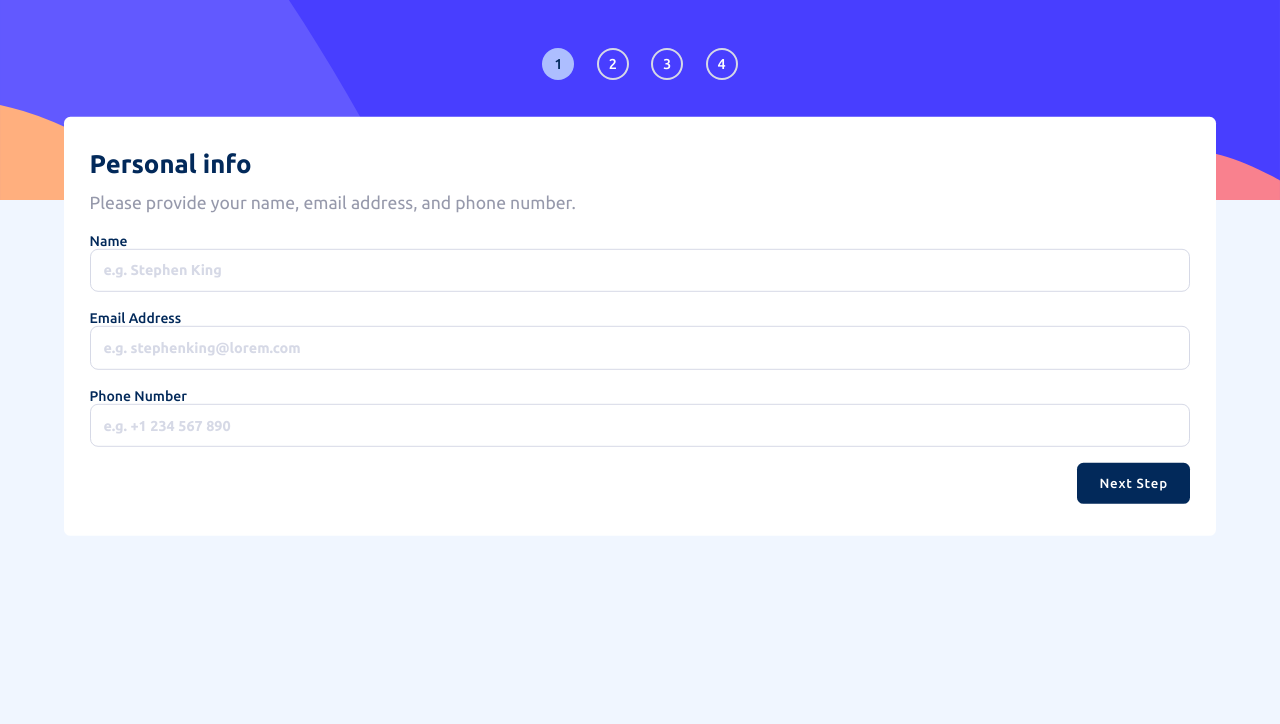
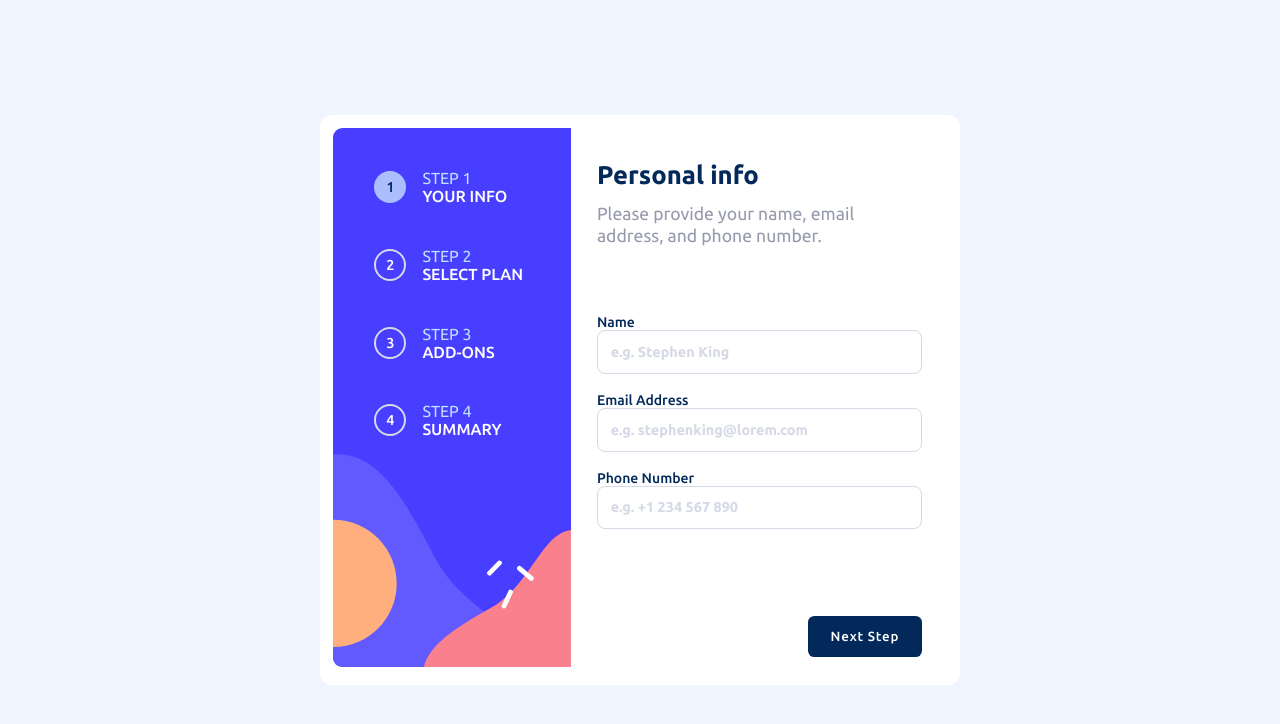
Before and after one commit to akash6205/MULTI-STEP-FORM, a plain HTML site: page index.html in a window 1280 px wide. Drawn offline with Linux system fonts and the light colour scheme.

Commit message:
step-1 desktop  design complete

```diff
--- a/index.html
+++ b/index.html
@@ -10,25 +10,33 @@
 <body>
     <div class="comtainer">
         <div class="steps">
+            <div class="step-wrapper">
                 <span class="step active">1</span>
-            <div>
-                <p>step 1</p>
+                <div class="test">
+                    <p >step 1</p>
                     <p>YOUR INFO</p>
                 </div>
+            </div>
+            <div class="step-wrapper">
                 <span class="step">2</span>
                 <div>
                     <p>step 2</p>
                     <p>SELECT PLAN</p>
                 </div>
+            </div>
+            <div class="step-wrapper">
                 <span class="step">3</span>
                 <div>
                     <p>step 3</p>
                     <p>ADD-ONS</p>
                 </div>
+            </div>
+            <div class="step-wrapper">
                 <span class="step">4</span>
                 <div>
                     <p>step 4</p>
                     <p>SUMMARY</p>
+                </div>
             </div>
         </div>
         <div class="info">
--- a/sass/main.scss
+++ b/sass/main.scss
@@ -150,3 +150,67 @@ body{
         }
     }
 }
+
+@media (min-width:1020px){
+    body{
+        display: grid;
+        place-content: center;
+    }
+    .comtainer{
+        display: flex;
+        background-color: white;
+        padding: .8rem;
+        border-radius: 12px;
+        height: 570px;
+        position: absolute;
+        top: 50%;
+        left: 50%;
+        transform: translate(-50%, -50%);
+
+        .steps{
+            background-image: url(/assets/images/bg-sidebar-desktop.svg);
+            background-size: 260px;
+            height: 100%;
+            flex-direction: column;
+            width: 60%;
+            justify-content: flex-start;
+            padding-top:1rem;
+
+
+            & .step-wrapper{
+                display: flex;
+                align-items: center;
+                gap: 1rem;
+                padding: .6rem;
+                transform: translate(2rem, 1rem);
+
+                & div{
+                    display: block;
+                    color: var(--clr-Neutral-100);
+
+                    & p:first-child{
+                        text-transform: uppercase;
+                        color: var(--clr-primary-blue-100);
+                    }
+                    & p:last-child{
+                       font-weight:500 ;
+                    }
+                }
+            }
+            & .step{
+                margin-top:0;
+            }
+        }
+        .info{
+            transform: translateY(0);
+
+            & .action{
+                height: 95%;
+
+                & #form{
+                    margin-top: 4rem;
+                }
+            }
+        }
+    }
+}
```
Also changed, not shown: sass/main.css, 1 other file. Lines whose indentation alone changed are shown as unchanged.
